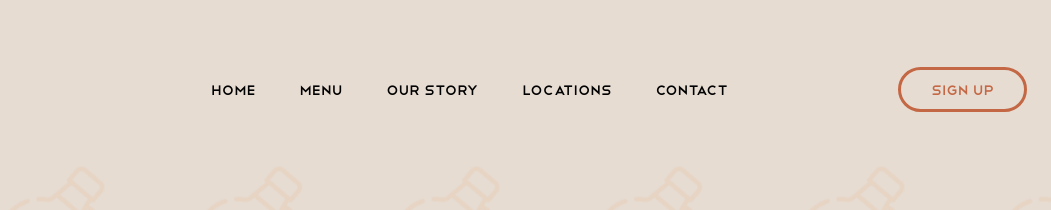
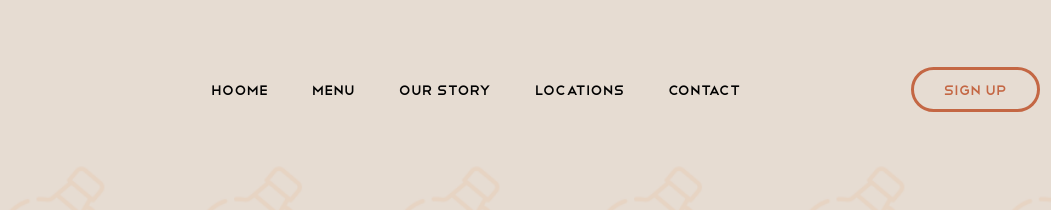
Before and after one commit to AmeerBamigbayan/Restaurant-Landing-Page, a plain HTML site: page index.html in a window 1280 px wide. Shown: the top 210 px of the page, 229-1280 px from the left. Drawn offline with Linux system fonts and the light colour scheme.

Commit message:
Update index.html

```diff
--- a/index.html
+++ b/index.html
@@ -18,7 +18,7 @@
          <img src="logo.png" alt="">
         </div>
           <ul>
-              <li><a href="#">HOME</a></li>
+              <li><a href="#">HOoME</a></li>
               <li><a href="#">MENU</a></li>
               <li><a href="#">OUR STORY</a></li>
               <li><a href="#">LOCATIONS</a></li>
```
